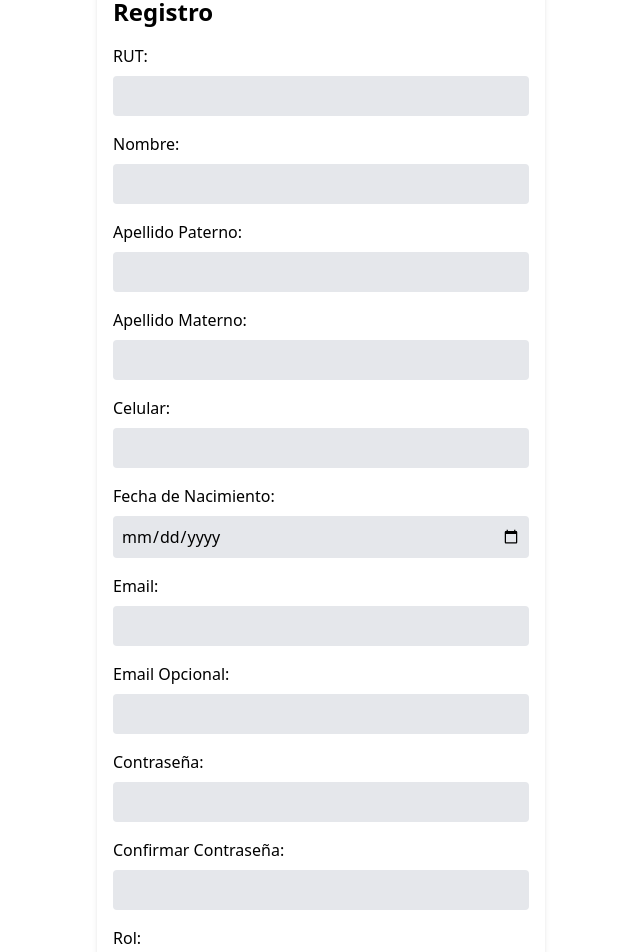
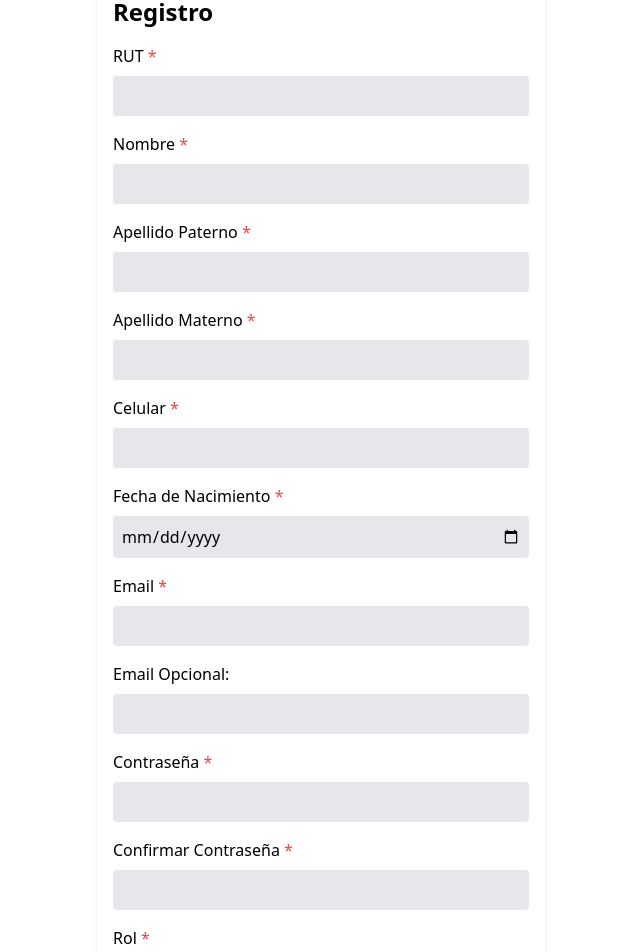
Before and after one commit to manu22sg/PracticaLogin, a React (Vite) app in the folder Frontend/client/: page /register in a window 1280 px wide. Shown: the part 100-1052 px from the top of the page, without its empty margins (415-1055 px from the left). Built offline with nearby package versions, Linux system fonts and the light colour scheme; what cookie-universal would draw is missing.

Commit message:
Se Añade * para campos obligatorios

```diff
--- a/Frontend/client/src/components/CreateCompanyForm.jsx
+++ b/Frontend/client/src/components/CreateCompanyForm.jsx
@@ -109,7 +109,7 @@ const CreateCompanyForm = () => {
     >
       <h2 className="text-2xl font-bold mb-4 text-center">Crear Empresa</h2>
       <div className="mb-4">
-        <label className="block text-black">Rut:</label>
+        <label className="block text-black">Rut <span className="text-red-500"> *</span></label>
         <input
           type="text"
           value={rut}
@@ -119,7 +119,7 @@ const CreateCompanyForm = () => {
         />
       </div>
       <div className="mb-4">
-        <label className="block text-black">Razón Social:</label>
+        <label className="block text-black">Razón Social <span className="text-red-500"> *</span></label>
         <input
           type="text"
           value={razonSocial}
@@ -129,7 +129,7 @@ const CreateCompanyForm = () => {
         />
       </div>
       <div className="mb-4">
-        <label className="block text-black">Nombre Fantasía:</label>
+        <label className="block text-black">Nombre Fantasía</label>
         <input
           type="text"
           value={nombreFantasia}
@@ -138,7 +138,7 @@ const CreateCompanyForm = () => {
         />
       </div>
       <div className="mb-4">
-        <label className="block text-black">Email de Facturas:</label>
+        <label className="block text-black">Email de Facturas <span className="text-red-500"> *</span></label>
         <input
           type="email"
           value={emailFactura}
@@ -147,7 +147,7 @@ const CreateCompanyForm = () => {
         />
       </div>
       <div className="mb-4">
-        <label className="block text-black">Dirección:</label>
+        <label className="block text-black">Dirección <span className="text-red-500"> *</span></label>
         <input
           type="text"
           value={direccion}
@@ -157,7 +157,7 @@ const CreateCompanyForm = () => {
         />
       </div>
       <div className="mb-4">
-        <label className="block text-black">Comuna:</label>
+        <label className="block text-black">Comuna <span className="text-red-500"> *</span></label>
         <input
           type="text"
           value={comuna}
@@ -167,7 +167,7 @@ const CreateCompanyForm = () => {
         />
       </div>
       <div className="mb-4">
-        <label className="block text-black">Ciudad:</label>
+        <label className="block text-black">Ciudad <span className="text-red-500"> *</span></label>
         <input
           type="text"
           value={ciudad}
@@ -177,7 +177,7 @@ const CreateCompanyForm = () => {
         />
       </div>
       <div className="mb-4">
-        <label className="block text-black">Teléfono:</label>
+        <label className="block text-black">Teléfono <span className="text-red-500"> *</span></label>
         <input
           type="text"
           value={telefono}
@@ -187,7 +187,7 @@ const CreateCompanyForm = () => {
         />
       </div>
       <div className="mb-4">
-        <label className="block text-black">Buscar Giro:</label>
+        <label className="block text-black">Giro  <span className="text-red-500"> *</span></label>
         <AsyncSelect
           cacheOptions
           loadOptions={loadGiros}
@@ -202,7 +202,7 @@ const CreateCompanyForm = () => {
         />
       </div>
       <div className="mb-4">
-        <label className="block text-black">Emails:</label>
+        <label className="block text-black">Emails <span className="text-red-500"> *</span></label>
         {emails.map((email, index) => (
           <div key={index} className="mb-2">
             <input
--- a/Frontend/client/src/components/CreateUserForm.jsx
+++ b/Frontend/client/src/components/CreateUserForm.jsx
@@ -107,7 +107,7 @@ const CreateUserForm = () => {
       </h2>
       <form onSubmit={handleSubmit}>
         <div className="mb-4">
-          <label className="block mb-2">RUT:</label>
+          <label className="block mb-2">Rut<span className="text-red-500"> *</span></label>
           <input
             type="text"
             value={rut}
@@ -116,7 +116,7 @@ const CreateUserForm = () => {
           />
         </div>
         <div className="mb-4">
-          <label className="block mb-2">Nombre:</label>
+          <label className="block mb-2">Nombre<span className="text-red-500"> *</span></label>
           <input
             type="text"
             value={name}
@@ -125,7 +125,7 @@ const CreateUserForm = () => {
           />
         </div>
         <div className="mb-4">
-          <label className="block mb-2">Apellido Paterno:</label>
+          <label className="block mb-2">Apellido Paterno<span className="text-red-500"> *</span></label>
           <input
             type="text"
             value={apellido_paterno}
@@ -134,7 +134,7 @@ const CreateUserForm = () => {
           />
         </div>
         <div className="mb-4">
-          <label className="block mb-2">Apellido Materno:</label>
+          <label className="block mb-2">Apellido Materno<span className="text-red-500"> *</span></label>
           <input
             type="text"
             value={apellido_materno}
@@ -143,7 +143,7 @@ const CreateUserForm = () => {
           />
         </div>
         <div className="mb-4">
-          <label className="block mb-2">Celular:</label>
+          <label className="block mb-2">Celular<span className="text-red-500"> *</span></label>
           <input
             type="text"
             value={celular}
@@ -152,7 +152,7 @@ const CreateUserForm = () => {
           />
         </div>
         <div className="mb-4">
-          <label className="block mb-2">Fecha de Nacimiento:</label>
+          <label className="block mb-2">Fecha de Nacimiento<span className="text-red-500"> *</span></label>
           <input
             type="date"
             value={fecha_nacimiento}
@@ -161,7 +161,7 @@ const CreateUserForm = () => {
           />
         </div>
         <div className="mb-4">
-          <label className="block mb-2">Email:</label>
+          <label className="block mb-2">Email<span className="text-red-500"> *</span></label>
           <input
             type="email"
             value={email}
@@ -170,7 +170,7 @@ const CreateUserForm = () => {
           />
         </div>
         <div className="mb-4">
-          <label className="block mb-2">Email Opcional:</label>
+          <label className="block mb-2">Email Opcional</label>
           <input
             type="email"
             value={email_opcional}
@@ -179,7 +179,7 @@ const CreateUserForm = () => {
           />
         </div>
         <div className="mb-4">
-          <label className="block mb-2">Contraseña:</label>
+          <label className="block mb-2">Contraseña<span className="text-red-500"> *</span></label>
           <input
             type="password"
             value={password}
@@ -188,7 +188,7 @@ const CreateUserForm = () => {
           />
         </div>
         <div className="mb-4">
-          <label className="block mb-2">Confirmar Contraseña:</label>
+          <label className="block mb-2">Confirmar Contraseña<span className="text-red-500"> *</span></label>
           <input
             type="password"
             value={confirmPassword}
@@ -197,13 +197,13 @@ const CreateUserForm = () => {
           />
         </div>
         <div className="mb-4">
-          <label className="block mb-2">Rol:</label>
+          <label className="block mb-2">Rol<span className="text-red-500"> *</span></label>
           <select
             value={role}
             onChange={(e) => setRole(e.target.value)}
             className="w-full p-2 rounded bg-gray-200 text-black"
           >
-            <option value="">Selecciona un rol</option>
+            <option value="">Seleccione un rol</option>
             {rolesDisponibles.map((rol) => (
               <option key={rol} value={rol}>
                 {rol}
--- a/Frontend/client/src/components/RegisterForm.jsx
+++ b/Frontend/client/src/components/RegisterForm.jsx
@@ -89,7 +89,7 @@ const RegisterForm = () => {
       <h2 className="text-2xl font-bold mb-4">Registro</h2>
       <form onSubmit={handleSubmit}>
         <div className="mb-4">
-          <label className="block mb-2">RUT:</label>
+          <label className="block mb-2">RUT<span className="text-red-500"> *</span></label>
           <input
             type="text"
             value={rut}
@@ -98,7 +98,7 @@ const RegisterForm = () => {
           />
         </div>
         <div className="mb-4">
-          <label className="block mb-2">Nombre:</label>
+          <label className="block mb-2">Nombre <span className="text-red-500"> *</span></label>
           <input
             type="text"
             value={name}
@@ -107,7 +107,7 @@ const RegisterForm = () => {
           />
         </div>
         <div className="mb-4">
-          <label className="block mb-2">Apellido Paterno:</label>
+          <label className="block mb-2">Apellido Paterno <span className="text-red-500"> *</span></label>
           <input
             type="text"
             value={apellido_paterno}
@@ -116,7 +116,7 @@ const RegisterForm = () => {
           />
         </div>
         <div className="mb-4">
-          <label className="block mb-2">Apellido Materno:</label>
+          <label className="block mb-2">Apellido Materno <span className="text-red-500"> *</span></label>
           <input
             type="text"
             value={apellido_materno}
@@ -125,7 +125,7 @@ const RegisterForm = () => {
           />
         </div>
         <div className="mb-4">
-          <label className="block mb-2">Celular:</label>
+          <label className="block mb-2">Celular <span className="text-red-500"> *</span></label>
           <input
             type="text"
             value={celular}
@@ -134,7 +134,7 @@ const RegisterForm = () => {
           />
         </div>
         <div className="mb-4">
-          <label className="block mb-2">Fecha de Nacimiento:</label>
+          <label className="block mb-2">Fecha de Nacimiento <span className="text-red-500"> *</span></label>
           <input
             type="date"
             value={fecha_nacimiento}
@@ -143,7 +143,7 @@ const RegisterForm = () => {
           />
         </div>
         <div className="mb-4">
-          <label className="block mb-2">Email:</label>
+          <label className="block mb-2">Email <span className="text-red-500"> *</span></label>
           <input
             type="email"
             value={email}
@@ -161,7 +161,7 @@ const RegisterForm = () => {
           />
         </div>
         <div className="mb-4">
-          <label className="block mb-2">Contraseña:</label>
+          <label className="block mb-2">Contraseña <span className="text-red-500"> *</span></label>
           <input
             type="password"
             value={password}
@@ -170,7 +170,7 @@ const RegisterForm = () => {
           />
         </div>
         <div className="mb-4">
-          <label className="block mb-2">Confirmar Contraseña:</label>
+          <label className="block mb-2">Confirmar Contraseña <span className="text-red-500"> *</span></label>
           <input
             type="password"
             value={confirmPassword}
@@ -179,13 +179,13 @@ const RegisterForm = () => {
           />
         </div>
         <div className="mb-4">
-          <label className="block mb-2">Rol:</label>
+          <label className="block mb-2">Rol <span className="text-red-500"> *</span></label>
           <select
             value={role}
             onChange={(e) => setRole(e.target.value)}
             className="w-full p-2 rounded bg-gray-200 text-black"
           >
-            <option value="">Selecciona un rol</option>
+            <option value="">Seleccione un rol</option>
             <option value="Administrador Interno">Administrador Interno</option>
             <option value="Administrador Externo">Administrador Externo</option>
             <option value="Gerente">Gerente</option>
```
